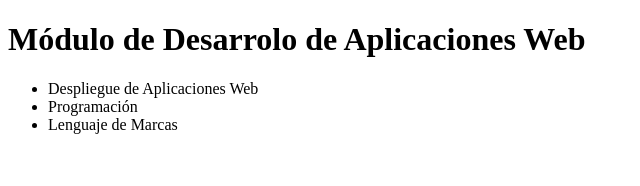
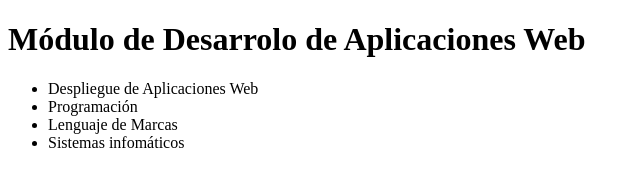
Before and after one commit to mjose97/DawAct1_4, a plain HTML site: page index.html in a window 1280 px wide. Shown: the whole page, without its empty margins (0-640 px from the left). Drawn offline with Linux system fonts and the light colour scheme.

Commit message:
Añadido cuarto módulo

```diff
--- a/index.html
+++ b/index.html
@@ -11,11 +11,14 @@
         <li>
             Despliegue de Aplicaciones Web
         </li>
-	<li>
+	    <li>
             Programación
         </li>
-	 <li>
+	    <li>
             Lenguaje de Marcas
+        </li>
+        <li>
+            Sistemas infomáticos
         </li>
     </ul>
 </body>
```
